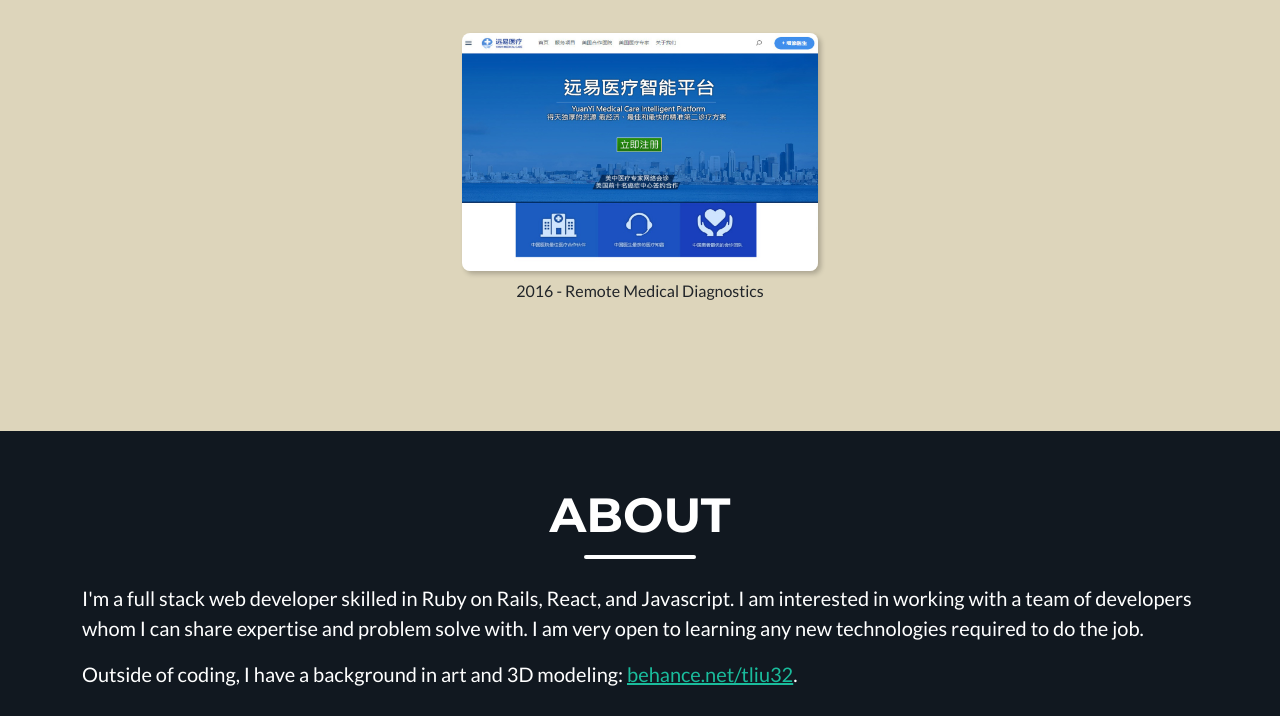
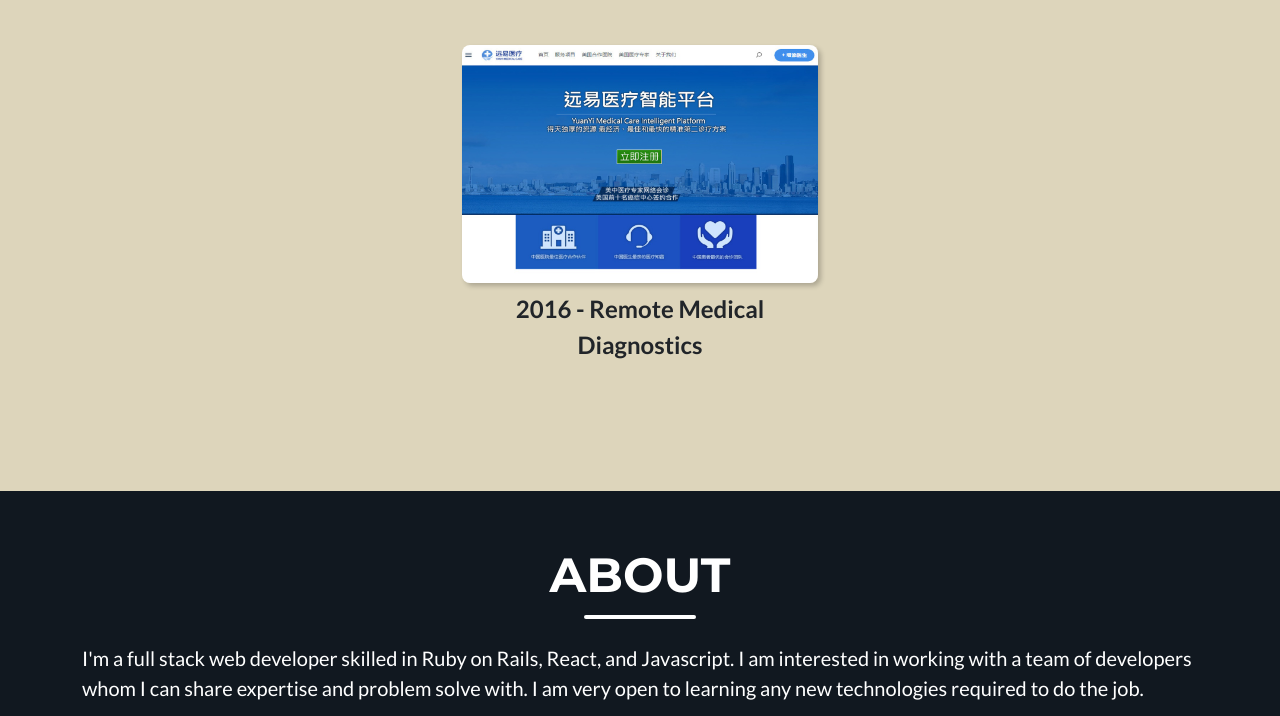
Before and after one commit to taoliu12/portfolio-bootstrap-v1, a plain HTML site: page index.html in a window 1280 px wide. Shown: the part 1176-1892 px from the top of the page. Drawn offline with nearby package versions, Linux system fonts and the light colour scheme; a web font is replaced by a local one.

Commit message:
Update styles.css

```diff
--- a/css/styles.css
+++ b/css/styles.css
@@ -81,7 +81,8 @@
 }
 
 .portfolio-item-subheading {
-
+  font-weight: bold;
+  font-size: 1.5rem
 }
 
 body {
```
